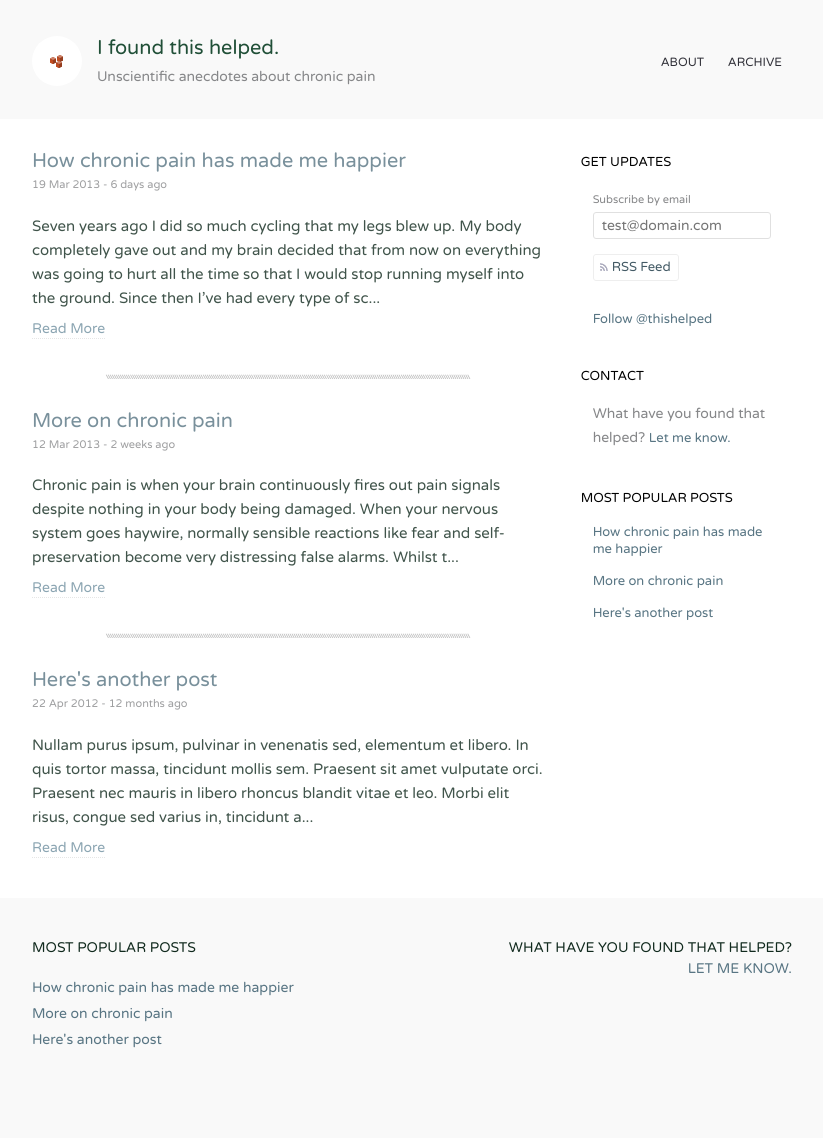
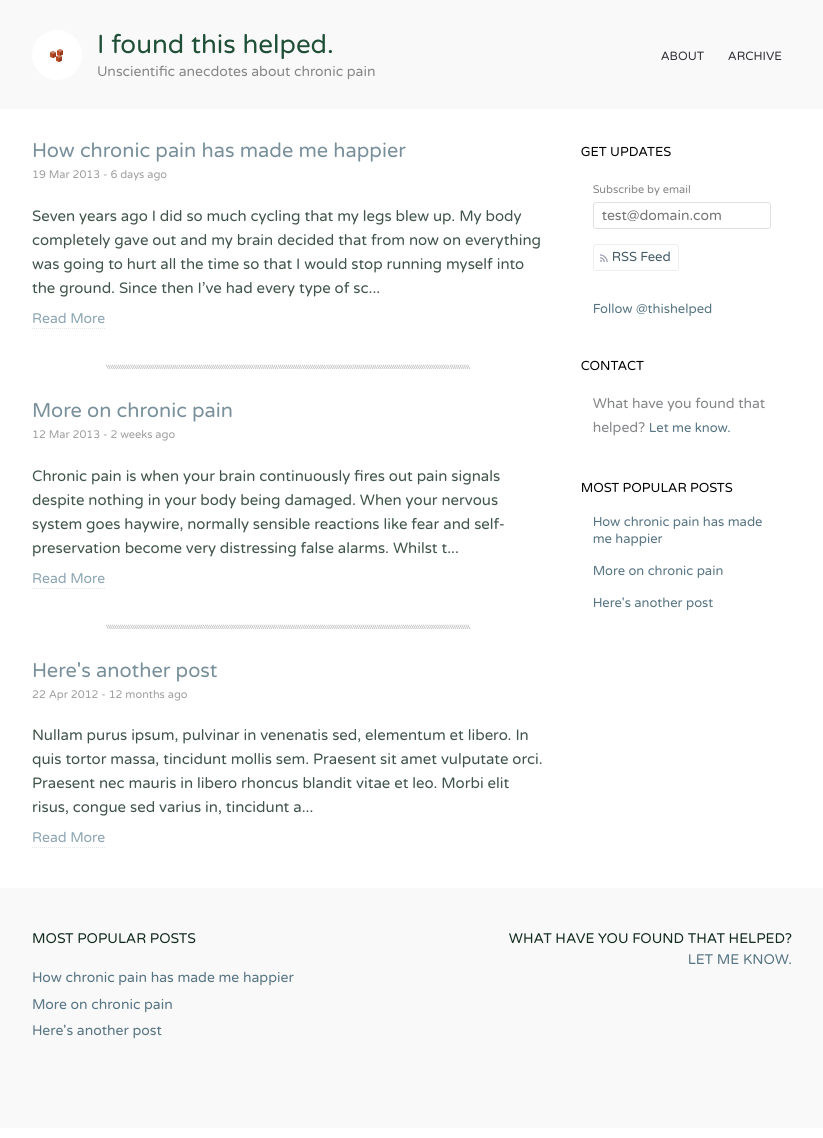
Before and after one commit to robert/ifoundthishelped, a Jekyll site: the page built from index.html, in a window 1280 px wide. Shown: the whole page, without its empty margins (228-1051 px from the left). Built offline with Jekyll 4.4.1, drawn with Linux system fonts in a browser that asks for light colours; Markdown is read by kramdown in place of the engine named in the settings; comment, search, counter and statistics services are not loaded.

Commit message:
Title bigger yet, less obvious nav btns

```diff
--- a/stylesheets/style.css
+++ b/stylesheets/style.css
@@ -207,19 +207,23 @@
     font-size: 12px;
     color: #303038;
     padding: 8px 10px;
-    line-height: 1em;
+    text-align: center;
     border-radius: 3px; }
     header a.link:hover, header a.link.active, footer a.link:hover, footer a.link.active {
-      background-color: #fff;
-      box-shadow: 0 0 2px rgba(0, 0, 0, 0.3); }
-  header div.nav *, footer div.nav * {
+      -webkit-text-stroke: 1px rgba(0, 0, 0, 0.3);
+      -webkit-transition: none !important;
+      -moz-transition: none !important;
+      -ms-transition: none !important;
+      -o-transition: none !important;
+      transition: none !important; }
+  header div.nav, footer div.nav {
     opacity: 0.35;
     -webkit-transition: all, 0.6s;
     -moz-transition: all, 0.6s;
     -ms-transition: all, 0.6s;
     -o-transition: all, 0.6s;
     transition: all, 0.6s; }
-  header:hover div.nav *, footer:hover div.nav * {
+  header:hover div.nav, footer:hover div.nav {
     opacity: 1; }
   header:before, header:after, footer:before, footer:after {
     content: " ";
@@ -288,7 +292,7 @@
   margin: 0px 15px 0 0; }
 
 header {
-  padding: 36px 0 30px;
+  padding: 30px 0 25px;
   margin-bottom: 20px; }
   header:hover #cubes {
     background-image: url(/images/fav-orange.png);
@@ -296,13 +300,14 @@
     -moz-animation: shake 0.2s linear infinite;
     animation: shake 0.2s linear infinite; }
   header .nav {
-    margin: 12px 0; }
+    margin: 6px 0; }
   header h1 {
-    font-size: 20px;
+    font-size: 26px;
     margin: 0;
-    padding: 0; }
+    padding: 0;
+    line-height: 1.17em; }
   header p {
-    margin: 5px 0 0; }
+    margin: 0; }
   header h1 a {
     color: #204f37; }
     header h1 a:hover {
```
Also changed, not shown: _assets/style.scss (+8 -8 lines).
